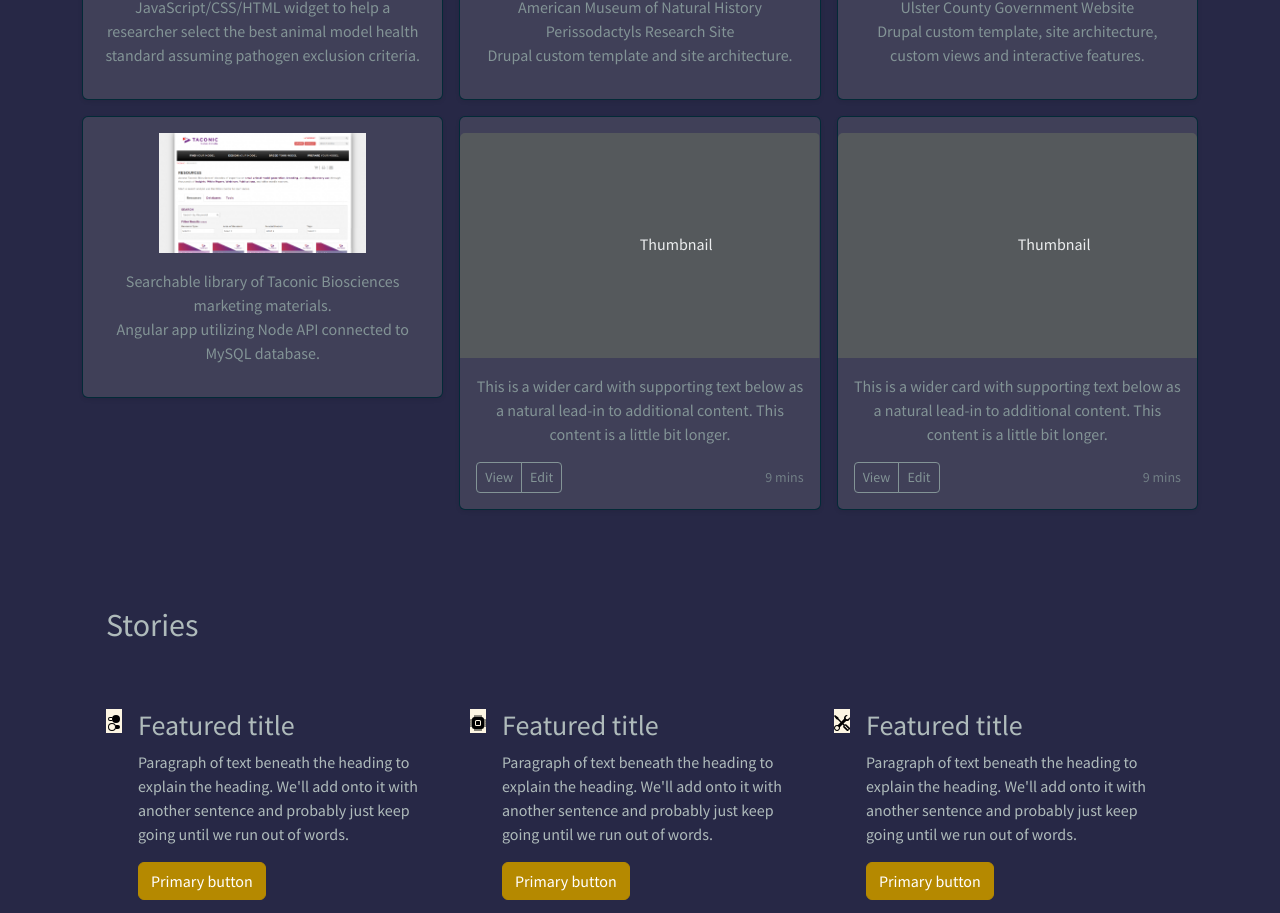
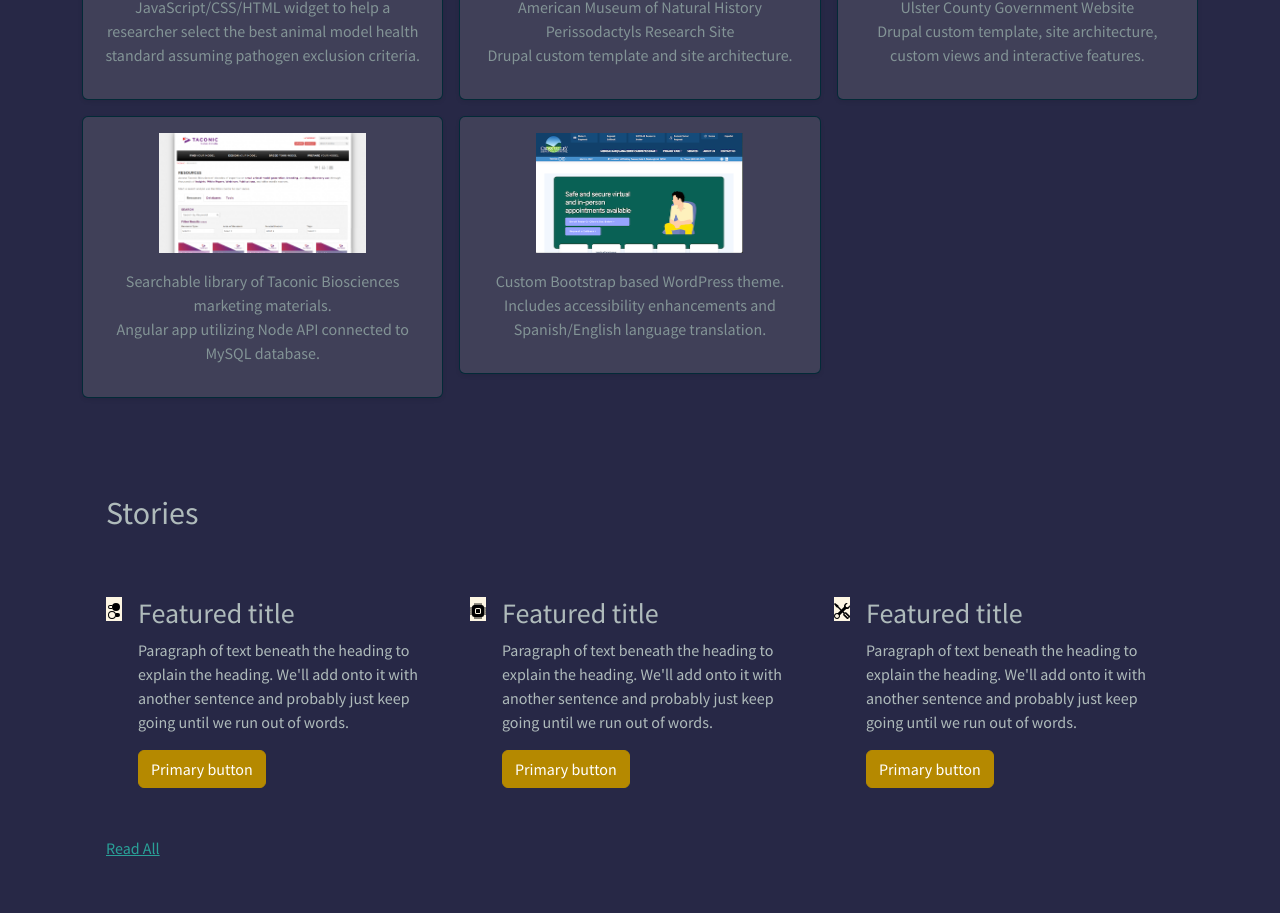
Before and after one commit to kevinsmasters/kmrjs, a Next.js app: page / in a window 1280 px wide. Shown: the part 1620-2533 px from the top of the page. Built offline with nearby package versions, Linux system fonts and the light colour scheme.

Commit message:
project bits

```diff
--- a/components/projects.js
+++ b/components/projects.js
@@ -137,20 +137,23 @@ export default function Projects() {
         </div>
         <div className="col">
           <div className="card shadow-sm">
-            <svg className="bd-placeholder-img card-img-top" width="100%" height="225" xmlns="http://www.w3.org/2000/svg" role="img" aria-label="Placeholder: Thumbnail" preserveAspectRatio="xMidYMid slice" focusable="false"><title>Placeholder</title><rect width="100%" height="100%" fill="#55595c"></rect><text x="50%" y="50%" fill="#eceeef" dy=".3em">Thumbnail</text></svg>
+            <a href="https://crossvalleyhealth.com/" target="_blank">
+          <Image
+            src="/images/cross-valley.png" // Route of the image file
+            height={120} // Desired size with correct aspect ratio
+            width={207} // Desired size with correct aspect ratio
+            alt="Cross Valley Health and Medicine"
+           />
+           </a>
+            <div className="card-body">
+              <p className="card-text">Custom Bootstrap based WordPress theme. Includes accessibility enhancements and Spanish/English language translation. </p>
+              <div className="d-flex justify-content-between align-items-center">
 
-            <div className="card-body">
-              <p className="card-text">This is a wider card with supporting text below as a natural lead-in to additional content. This content is a little bit longer.</p>
-              <div className="d-flex justify-content-between align-items-center">
-                <div className="btn-group">
-                  <button type="button" className="btn btn-sm btn-outline-secondary">View</button>
-                  <button type="button" className="btn btn-sm btn-outline-secondary">Edit</button>
-                </div>
-                <small className="text-muted">9 mins</small>
               </div>
             </div>
           </div>
         </div>
+        { /*
         <div className="col">
           <div className="card shadow-sm">
             <svg className="bd-placeholder-img card-img-top" width="100%" height="225" xmlns="http://www.w3.org/2000/svg" role="img" aria-label="Placeholder: Thumbnail" preserveAspectRatio="xMidYMid slice" focusable="false"><title>Placeholder</title><rect width="100%" height="100%" fill="#55595c"></rect><text x="50%" y="50%" fill="#eceeef" dy=".3em">Thumbnail</text></svg>
@@ -167,6 +170,7 @@ export default function Projects() {
             </div>
           </div>
         </div>
+        */ }
       </div>
       <style jsx>{`
         .card {
```
Also changed, not shown: public/images/cross-valley.png (added).
